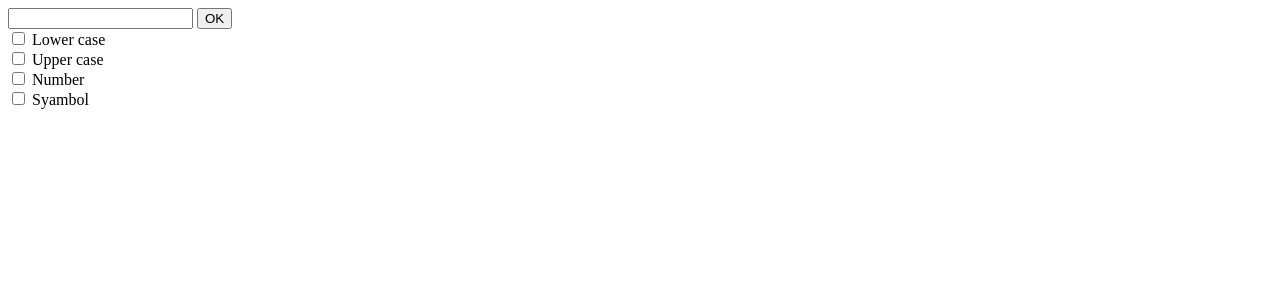
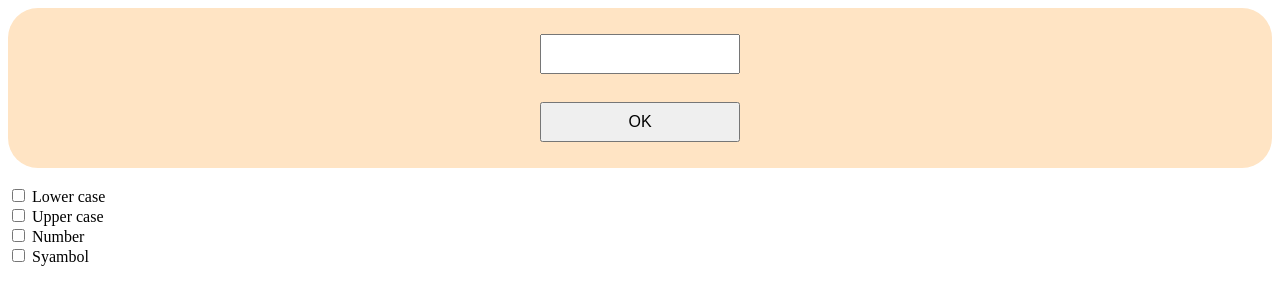
Before and after one commit to amirsyah8/Javascriptlern, a plain HTML site: page randompass.html in a window 1280 px wide. Drawn offline with Linux system fonts and the light colour scheme.

Commit message:
commit scc skit

```diff
--- a/randompass.html
+++ b/randompass.html
@@ -4,10 +4,45 @@
     <meta charset="UTF-8">
     <meta name="viewport" content="width=device-width, initial-scale=1.0">
     <title>Random pass</title>
+    <style>
+        /* Center the div on the page */
+        #buttonAndTextBox {
+            display: flex;
+            flex-direction: column;
+            align-items: center;
+            justify-content: center;
+            height: 20vh;
+            background-color: bisque;
+            border-radius: 30px;
+            border: 3em;
+            border-color: black;
+            }
+            #passwLength,
+        #summitPassLength {
+            width: 200px;
+            height: 40px;
+            margin: 5px; /* Adds some spacing between elements */
+            font-size: 16px; /* Ensures consistent text size */
+            box-sizing: border-box; /* Prevents padding from increasing the size */
+        }
+
+/* Style input and button to have the same size */
+#passwLength,
+#summitPassLength {
+    width: 200px;
+    height: 40px;
+    margin: 5px; /* Adds some spacing between elements */
+    font-size: 16px; /* Ensures consistent text size */
+    box-sizing: border-box; /* Prevents padding from increasing the size */
+}
+    </style>
 </head>
 <body>
-    <input type="text" id="passwLength">
-    <button id="summitPassLength">OK</button><br>
+    <div id="buttonAndTextBox">
+        <input type="text" id="passwLength"><br>
+        <button id="summitPassLength">OK</button>
+    </div>
+    <br>
     <input type="checkbox" id="incluLowerdecaseChar"> <label for="incluLowerdecaseChar">Lower case</label><br>
     <input type="checkbox" id="incluUppercaseChar"> <label for="incluUppercaseChar">Upper case</label><br>
     <input type="checkbox" id="incluNumberChar"> <label for="incluNumberChar">Number</label><br>
@@ -58,7 +93,7 @@
         const incluSyembol = document.getElementById("incluSyembolChar").checked;
         const password = generatePass(pasLength, incluLowerdecase, incluUppercase, incluNumber, incluSyembol);
         console.log(`generated passwod is ${password}`);
-        document.getElementById("passwordRand").textContent = `random password adalah :\n${password}`;
+        document.getElementById("passwordRand").textContent = `random password adalah : ${password}`;
     }
 
 
```
